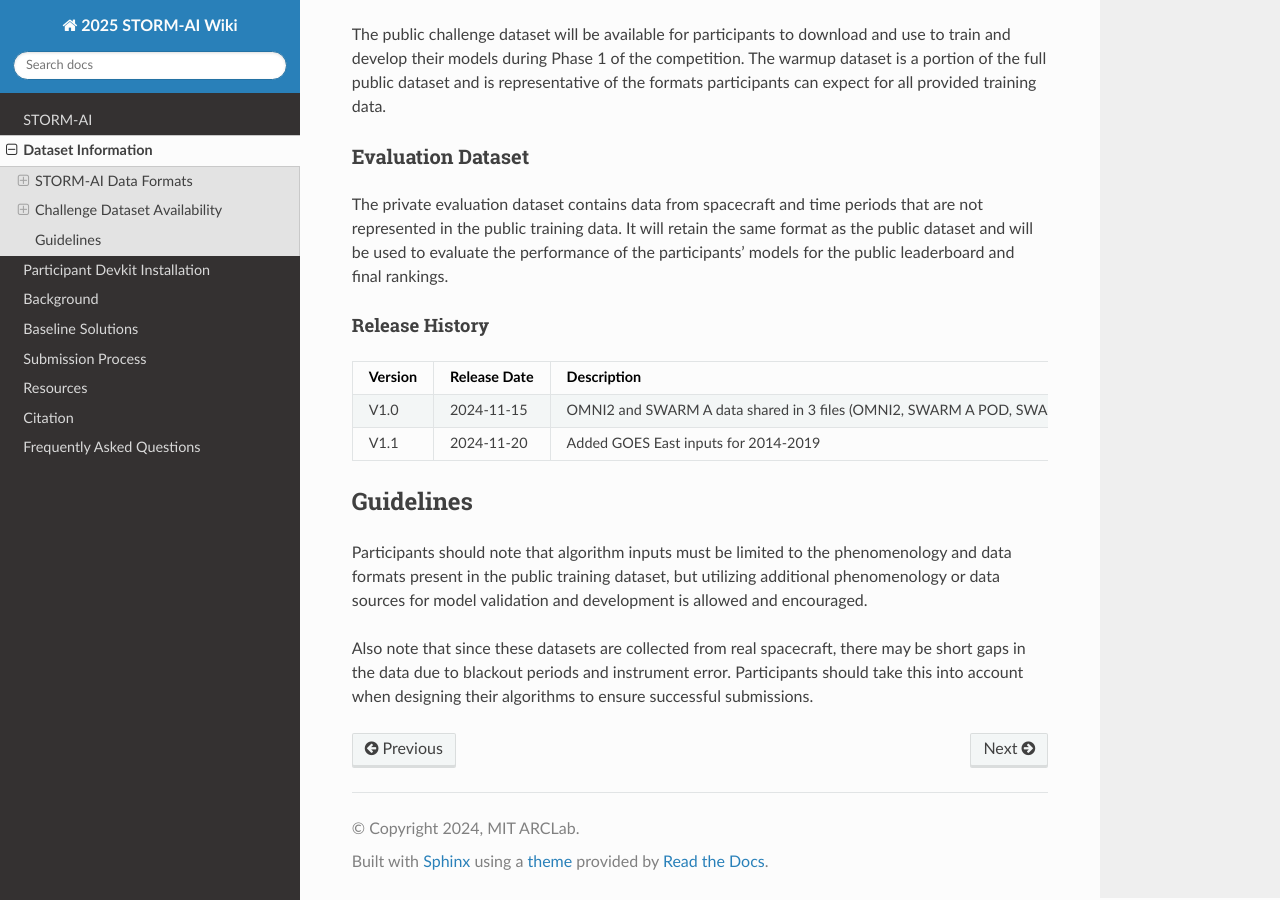
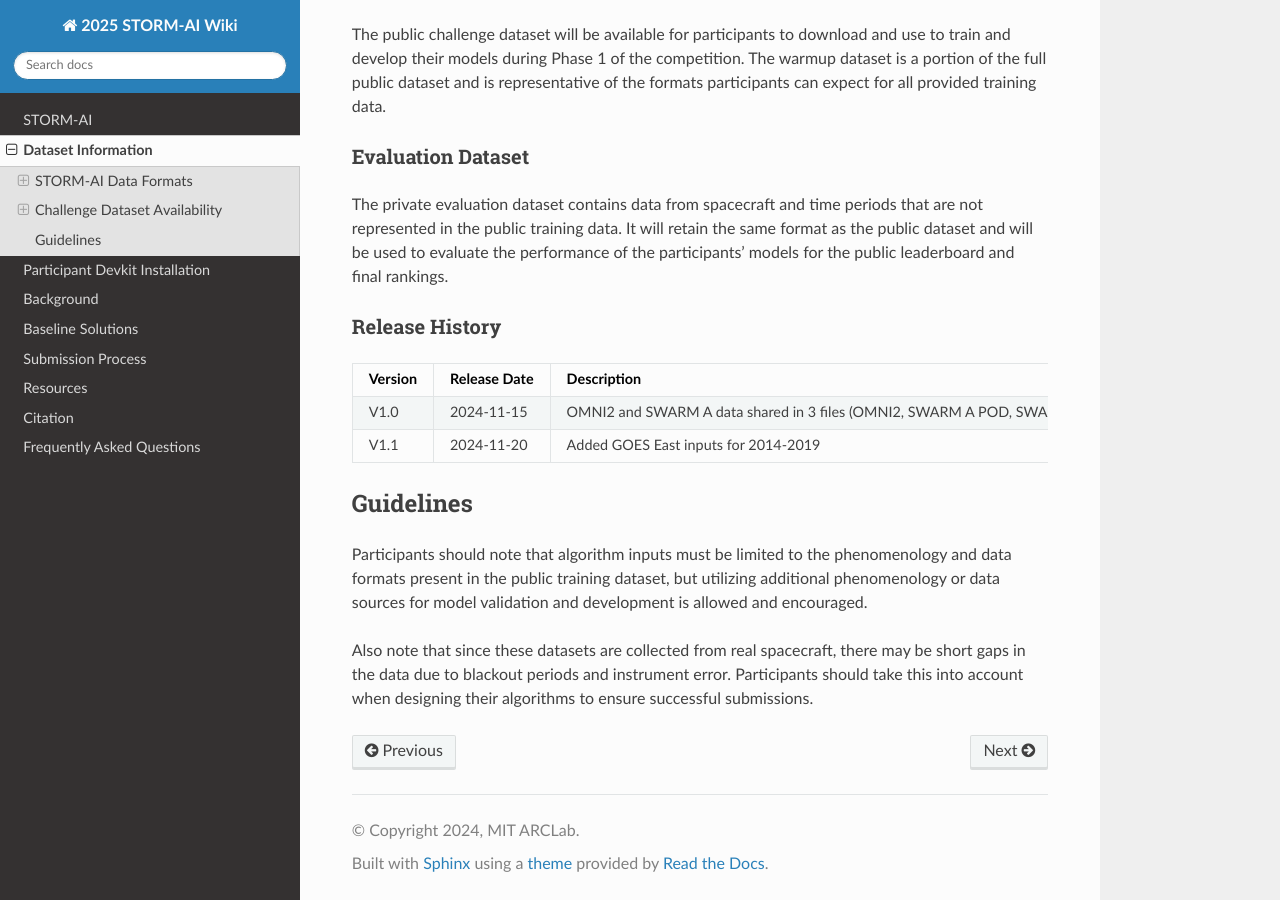
Before and after one commit to olgupila/STORM-AI-devkit-2025, a Sphinx documentation site: the page built from docs/dataset.md, in a window 1280 px wide and 900 px high, scrolled down 4813 px. Built offline with Sphinx 7.4.7 and the Read the Docs theme 3.1.0, drawn with Linux system fonts in a browser that asks for light colours; pages that are not in the unit, such as notebooks, are missing from menus.

```diff
--- a/docs/dataset.md
+++ b/docs/dataset.md
@@ -148,7 +148,7 @@ The public challenge dataset will be available for participants to download and
 ### Evaluation Dataset
 The private evaluation dataset contains data from spacecraft and time periods that are not represented in the public training data. It will retain the same format as the public dataset and will be used to evaluate the performance of the participants' models for the public leaderboard and final rankings.
 
-#### Release History
+### Release History
 
 | Version  | Release Date    | Description                                                                                           |
 |--------- | --------------- | ----------------------------------------------------------------------------------------------------- |
```
